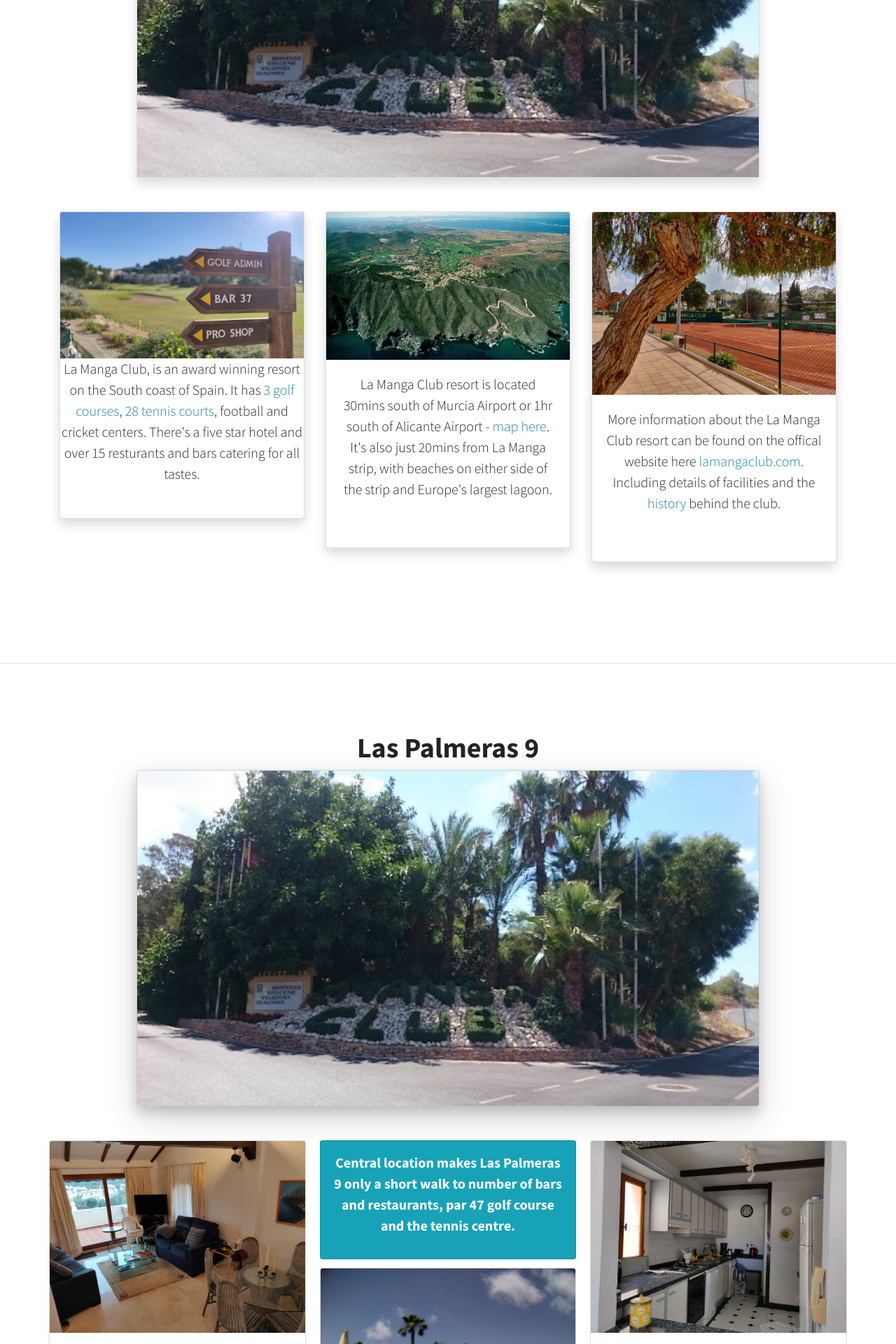
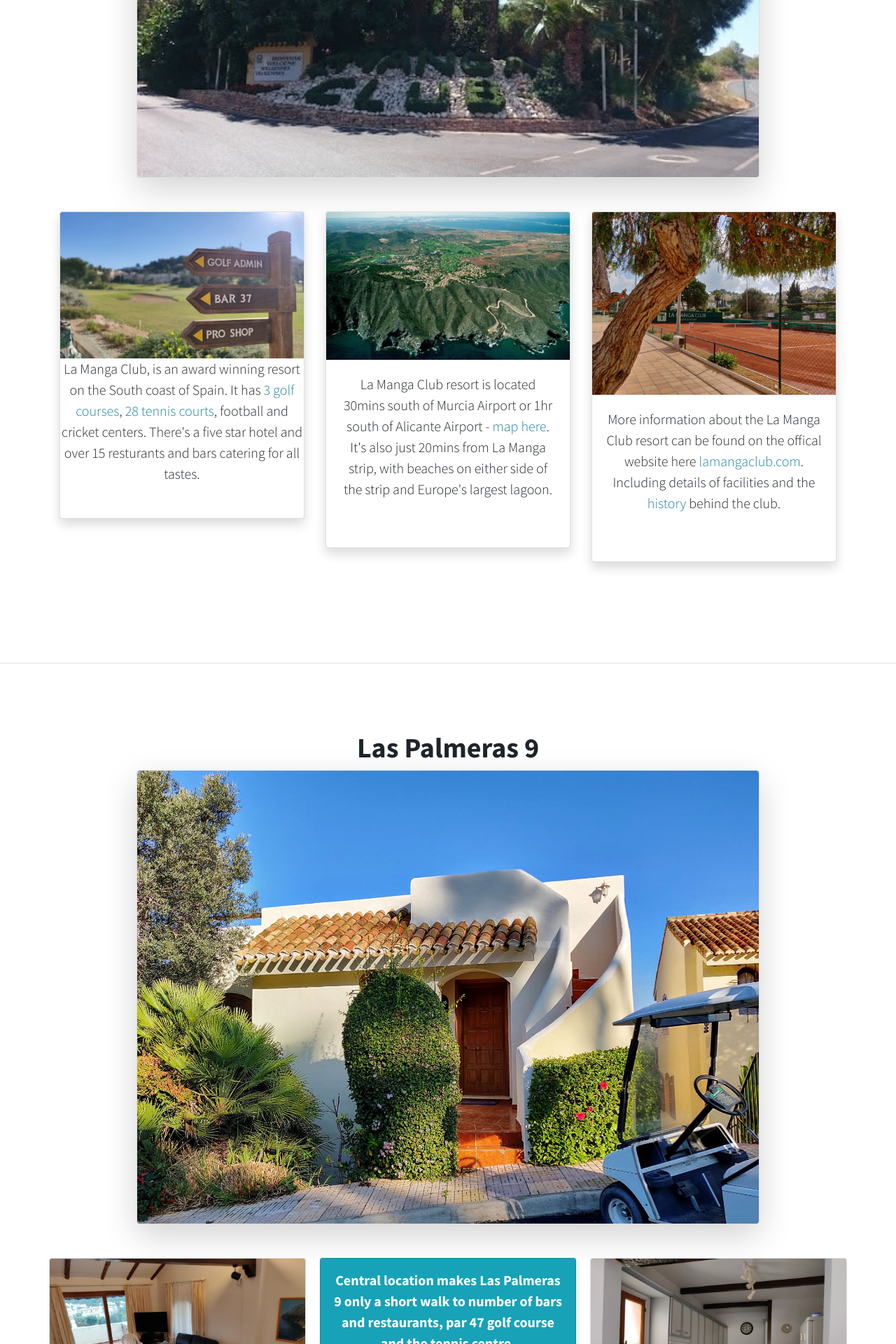
Before and after one commit to richsteer/richsteer.github.io, a Jekyll site: the page built from index.html, in a window 1280 px wide. Shown: the part 1744-3664 px from the top of the page at 70% size. Built offline with Jekyll 4.4.1, drawn with Linux system fonts in a browser that asks for light colours.

Commit message:
Update index.html

```diff
--- a/index.html
+++ b/index.html
@@ -24,8 +24,8 @@
                 <h1>La Manga Club Resort</h1>
 
                 <div class="col">
-                    <div class="card shadow">
-                        <img src="assets/img/la-manga-club-entrance.jpg" class="card-img-top" alt="..">
+                    <div class="card shadow-lg">
+                        <img src="assets/img/la-manga-club-entrance.jpg" class="card-img-top rounded" alt="..">
                     </div>
                 </div>
 
@@ -78,8 +78,8 @@
                 <div class="col-lg-10 mx-auto">
                     <h1>Las Palmeras 9</h1>
                     <div class="col">
-                        <div class="card shadow">
-                            <img src="assets/img/la-manga-club-entrance.jpg" class="card-img-top rounded shadow-lg" alt="..">
+                        <div class="card shadow-lg">
+                            <img src="assets/img/la-manga-club-villa-las-palmeras-9.jpg" class="card-img-top rounded" alt="..">
                         </div>
                 <br><br>
                 </div>
@@ -101,22 +101,22 @@
             </div>
           </div>
 
-            <div class="card shadow">
+            <div class="card shadow-sm">
                 <img src="assets/img/la-manga-club-villa-las-palmeras-9-Bedroom-2.jpg" class="card-img-top" alt="..">
             </div>
 
 
-          <div class="card bg-info text-white text-center p-3">
+          <div class="card shadow-sm bg-info text-white text-center p-3">
             <blockquote class="blockquote mb-0">
               <p>Central location makes Las Palmeras 9 only a short walk to number of bars and restaurants, par 47 golf course and the tennis centre.</p>
             </blockquote>
           </div>
 
-          <div class="card">
+          <div class="card shadow-sm">
             <img src="assets/img/la-manga-club-villa-las-palmeras-9-pool.jpg" class="card-img-top" alt="...">
           </div>
 
-          <div class="card text-center">
+          <div class="card shadow-sm text-center">
             <img src="assets/img/la-manga-club-villa-las-palmeras-9-Top-Sun-Terrace.jpg" class="card-img-top" alt="..">
             <div class="card-body">
                 <div class="card-body">
@@ -125,12 +125,12 @@
             </div>
           </div>
 
-            <div class="card">
+            <div class="card shadow-sm">
                 <img src="assets/img/la-manga-club-villa-las-palmeras-9-terraceview1.jpg" class="card-img-top" alt="..">
             </div>
 
 
-          <div class="card">
+          <div class="card shadow-sm">
             <img src="assets/img/la-manga-club-villa-las-palmeras-9-kitchen.jpg" class="card-img-top" alt="..">
             <div class="card-body">
                 <div class="card-body">
@@ -140,13 +140,13 @@
           </div>
 
 
-          <div class="card bg-info text-white text-center p-3">
+          <div class="card shadow-sm bg-info text-white text-center p-3">
             <blockquote class="blockquote mb-0">
               <p>Guests staying at Las Palmeras 9 benefit from "owners rates" for golf and tennis.</p>
             </blockquote>
           </div>
 
-            <div class="card">
+            <div class="card shadow-sm">
             <img src="assets/img/la-manga-club-villa-las-palmeras-9-map.jpg" class="card-img-top" alt="...">
           </div>
 
```
